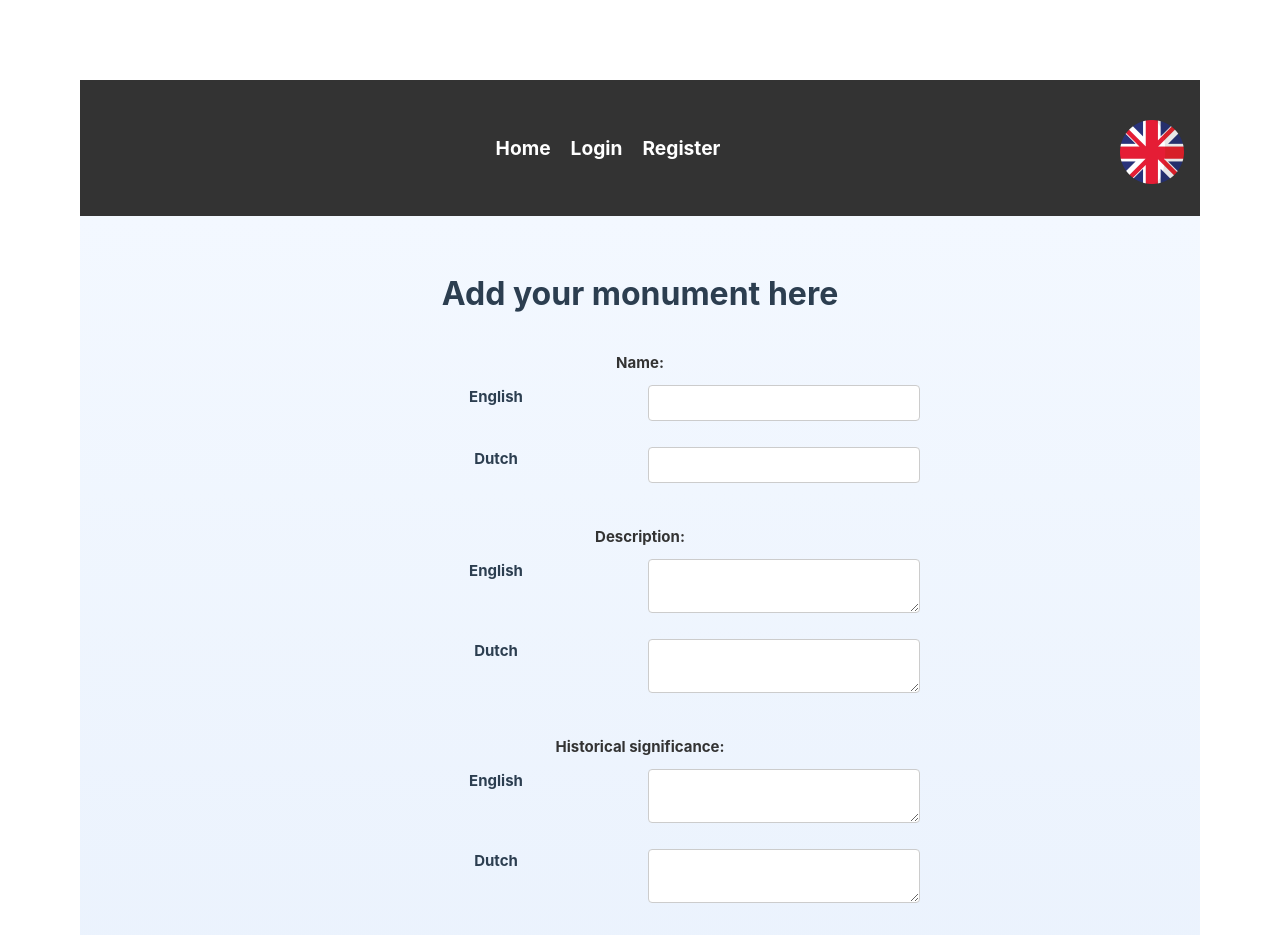
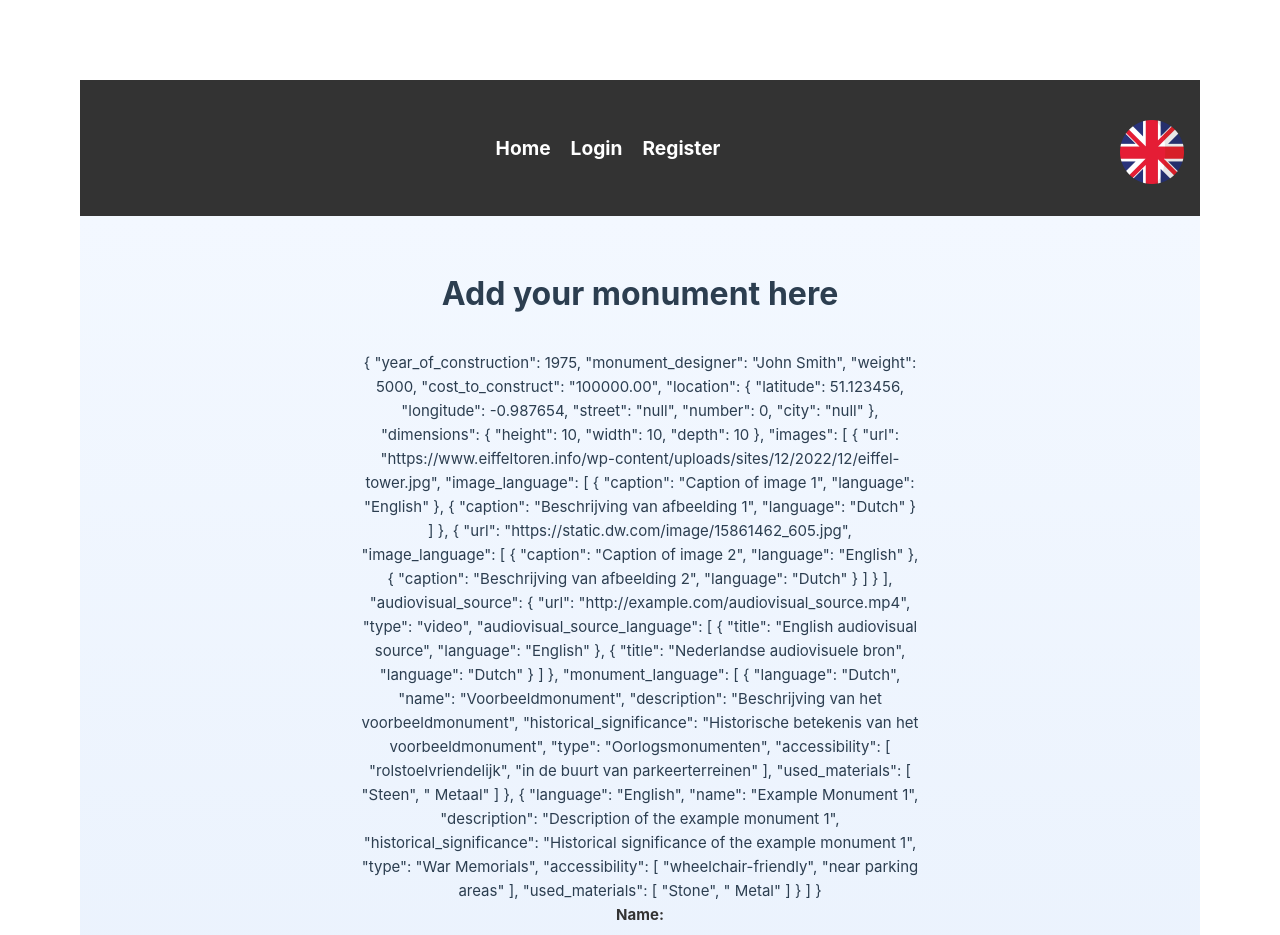
Before and after one commit to vandepittea/2023-Monumap-front, a Vue app: page /new-monument in a window 1280 px wide. Shown: the top 935 px of the page. Built offline with nearby package versions, Linux system fonts and the light colour scheme.

Commit message:
can add monuemnt (but not visual in client, in database is it added)

```diff
--- a/src/components/MonumentForm.vue
+++ b/src/components/MonumentForm.vue
@@ -1,5 +1,6 @@
 <template>
     <form @submit.prevent="submitForm">
+      {{ formData }}
       <div class="form-field">
       <label for="name">Name:</label>
       <div class="language-field">
@@ -158,15 +159,32 @@
           <input type="text" v-model="formData.dimensions.depth" required>
         </div>
       </fieldset>
-      <fieldset>
+      <!-- <fieldset>
       <legend>Images:</legend>
       <div v-for="(image, index) in formData.images" :key="index" class="language-field">
         <div class="language-label">Url:</div>
         <textarea name="url" v-model="image.url" required></textarea>
-        <div class="language-label">Caption:</div>
-        <textarea name="caption" v-model="image.caption"></textarea>
+        <div class="language-label">Caption English:</div>
+        <textarea name="caption" v-model="formdata.images[0].caption"></textarea>
+        <div class="language-label">Caption Dutch:</div>
+        <textarea name="caption" v-model="formdata.images[1].caption"></textarea>
       </div>
-    </fieldset>
+    </fieldset> -->
+    <!-- <fieldset>
+  <legend>Images:</legend>
+  <div v-for="(image, index) in formData.images" :key="index" class="language-field">
+    <div class="language-label">Url:</div>
+    <textarea name="url" v-model="image.url" required></textarea>
+    <div class="language-label">Caption English:</div>
+    <textarea name="caption" v-model="image.image_language.find(lang => lang.language === 'English').caption" required></textarea>
+    <div class="language-label">Caption Dutch:</div>
+    <textarea name="caption" v-model="image.image_language.find(lang => lang.language === 'Dutch').caption" required></textarea>
+  </div>
+</fieldset> -->
+
+
+
+
 
     <fieldset>
       <legend>AudiovisualSource:</legend>
@@ -218,20 +236,22 @@
         required: true,
       },
     },
-    computed: {
-    // updatedMaterialsUsed() { //TODO: dit nog gebruiken?
-    //   const updatedFormData = { ...formData };
-    //   updatedFormData.materialsUsed.en = updatedFormData.materialsUsed.en.split("\n");
-    //   updatedFormData.materialsUsed.nl = updatedFormData.materialsUsed.nl.split("\n");
-    //   return updatedFormData;
-    // },
-    // updatedImages() {
-    //   const updatedFormData = { ...formData };
-    //   updatedFormData.images.url = updatedFormData.images.url.split("\n");
-    //   updatedFormData.images.caption = updatedFormData.images.caption.split("\n");
-    //   return updatedFormData;
-    // }
-  },
+
+
+  //   computed: {
+  //   // updatedMaterialsUsed() { //TODO: dit nog gebruiken?
+  //   //   const updatedFormData = { ...formData };
+  //   //   updatedFormData.materialsUsed.en = updatedFormData.materialsUsed.en.split("\n");
+  //   //   updatedFormData.materialsUsed.nl = updatedFormData.materialsUsed.nl.split("\n");
+  //   //   return updatedFormData;
+  //   // },
+  //   // updatedImages() {
+  //   //   const updatedFormData = { ...formData };
+  //   //   updatedFormData.images.url = updatedFormData.images.url.split("\n");
+  //   //   updatedFormData.images.caption = updatedFormData.images.caption.split("\n");
+  //   //   return updatedFormData;
+  //   // }
+  // },
     methods: {
       submitForm() {
         // Emit event to notify parent component
--- a/src/views/AddMonumentView.vue
+++ b/src/views/AddMonumentView.vue
@@ -66,65 +66,91 @@ export default {
 //   ]
 // },
 
-formData : {
-  year_of_construction: 0,
-  monument_designer: "",
-  audiovisual_source: {
-    audiovisual_source_language: [
-      { language: "English", title: "" },
-      { language: "Dutch", title: "" }
-    ],
-    url: "",
-    type: "",
+formData: {
+          year_of_construction: 1975,
+          monument_designer: 'John Smith',
+          weight: 5000,
+          cost_to_construct: '100000.00',
+          location: {
+            latitude: 51.123456,
+            longitude: -0.987654,
+            street: 'null',
+            number: 0,
+            city: 'null',
           },
-  cost_to_construct: 0,
           dimensions: {
-    height: 0,
-    width: 0,
-    depth: 0,
+            height: 10,
+            width: 10,
+            depth: 10,
           },
           images: [
-    { /* ... */ },
-    { /* ... */ }
+            {
+              url: 'https://www.eiffeltoren.info/wp-content/uploads/sites/12/2022/12/eiffel-tower.jpg',
+              image_language: [
+                {
+                  caption: 'Caption of image 1',
+                  language: 'English',
+                },
+                {
+                  caption: 'Beschrijving van afbeelding 1',
+                  language: 'Dutch',
+                },
               ],
-  location: {
-    id: 0,
-    latitude: 0,
-    longitude: 0,
-    street: "",
-    number: 0,
-    city: ""
             },
-  monument_designer: "",
+            {
+              url: 'https://static.dw.com/image/15861462_605.jpg',
+              image_language: [
+                {
+                  caption: 'Caption of image 2',
+                  language: 'English',
+                },
+                {
+                  caption: 'Beschrijving van afbeelding 2',
+                  language: 'Dutch',
+                },
+              ],
+            },
+          ],
+          audiovisual_source: {
+            url: 'http://example.com/audiovisual_source.mp4',
+            type: 'video',
+            audiovisual_source_language: [
+              {
+                title: 'English audiovisual source',
+                language: 'English',
+              },
+              {
+                title: 'Nederlandse audiovisuele bron',
+                language: 'Dutch',
+              },
+            ],
+          },
           monument_language: [
             {
-      accessibility: [],
-      description: "",
-      historical_significance: "",
-      language: "English",
-      name: "",
-      type: "",
-      used_materials: []
+              language: 'Dutch',
+              name: 'Voorbeeldmonument',
+              description: 'Beschrijving van het voorbeeldmonument',
+              historical_significance: 'Historische betekenis van het voorbeeldmonument',
+              type: 'Oorlogsmonumenten',
+              accessibility: ['rolstoelvriendelijk', 'in de buurt van parkeerterreinen'],
+              used_materials: ['Steen', ' Metaal'],
             },
             {
-      accessibility: [""],
-      description: "",
-      historical_significance: "",
-      language: "Dutch",
-      name: "",
-      type: "",
-      used_materials: [""]
-    }
+              language: 'English',
+              name: 'Example Monument 1',
+              description: 'Description of the example monument 1',
+              historical_significance: 'Historical significance of the example monument 1',
+              type: 'War Memorials',
+              accessibility: ['wheelchair-friendly', 'near parking areas'],
+              used_materials: ['Stone', ' Metal'],
+            },
           ],
-  weight: 1000,
-  year_of_construction: 2016
+
       },
-
       errors: [],
       service: new MonumentService(),
       token: document.cookie
     };
-
   },
   computed: {
     hasErrors() {
```
Lines whose indentation alone changed are shown as unchanged.
